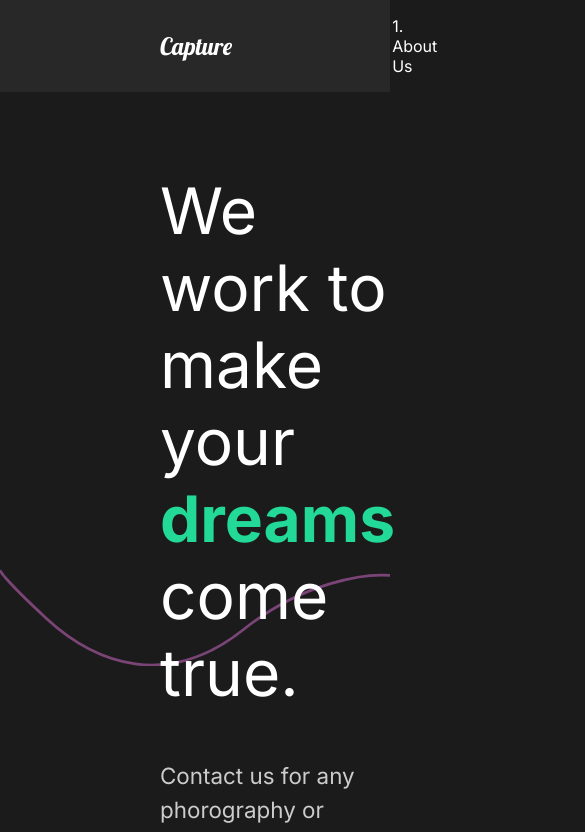
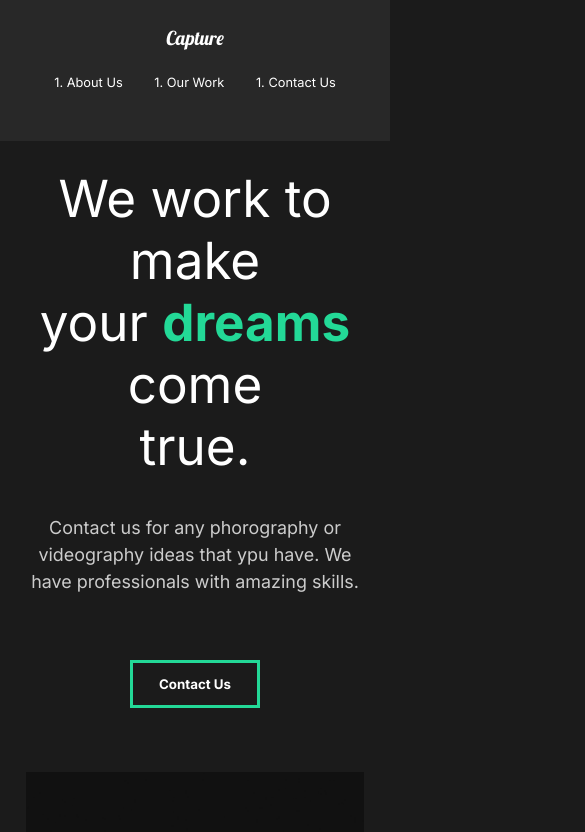
Before and after one commit to kaixuannnn/capture, a React (Create React App) app: page / in a window 390 px wide. Shown: the top 832 px of the page, 585 px wide, since content can reach past the window. Built offline with nearby package versions, Linux system fonts and the light colour scheme.

Commit message:
mobile responsive

```diff
--- a/src/Components/GlobalStyle.js
+++ b/src/Components/GlobalStyle.js
@@ -6,6 +6,12 @@
     margin: 0;
     padding: 0;
     box-sizing: border-box
+}
+
+html {
+    @media (max-width: 1700px){
+        font-size: 80%;
+    }
 }
 
 body{
--- a/src/Components/Nav.js
+++ b/src/Components/Nav.js
@@ -49,6 +49,22 @@
         padding-left: 10rem;
         position: relative;
     }
+    @media (max-width: 1300px){
+        flex-direction: column;
+        padding: 2rem 1rem;
+        #logo {
+            display: inline-blocl;
+            margin: 1rem;
+        }
+        ul{
+            padding: 2rem;
+            justify-content: space-around;
+            width: 100%;
+            li{
+                padding: 0;
+            }
+        }
+    }
 `;
 
 export default Nav;
--- a/src/Components/ServicesSection.js
+++ b/src/Components/ServicesSection.js
@@ -67,6 +67,9 @@
 const Cards=styled.div`
     display: flex;
     flex-wrap: wrap;
+    @media (max-width: 1300px){
+       justify-content: center;
+    }
 `
 const Card = styled.div`
     flex-basis: 20rem;
--- a/src/Components/useScroll.js
+++ b/src/Components/useScroll.js
@@ -3,7 +3,7 @@
 
 export const useScroll =()=>{
     const controls =useAnimation();
-    const [element, view] = useInView({threshold: 0.5});
+    const [element, view] = useInView({threshold: 0.3});
     if(view){
         controls.start('show')
     }else{
--- a/src/pages/ContactUs.js
+++ b/src/pages/ContactUs.js
@@ -49,11 +49,18 @@
     color: #353535;
     background-color: white;
     min-height: 90vh;
+    @media (max-width: 1300px){
+        padding: 2rem 2rem;
+        font-size: 1rem;
+    }
     `;
 
 const Title = styled.div`
     margin-bottom: 4rem;
     color: black;
+    @media (max-width: 1300px){
+        margin-top: 5rem;
+    }
 `;
 
 const Hide = styled.div`
--- a/src/pages/OurWork.js
+++ b/src/pages/OurWork.js
@@ -64,6 +64,9 @@
     min-height: 100vh;
     overflow: hidden;
     padding: 5rem 10rem;
+    @media (max-width: 1300px){
+      padding: 2rem 2rem;
+    }
     h2{
         padding: 1rem 0rem;
     }
--- a/src/styles.js
+++ b/src/styles.js
@@ -8,6 +8,11 @@
     justify-content: space-between;
     padding: 5rem 10rem;
     color: white;
+    @media (max-width: 1300px){
+        display: block;
+        padding: 2rem 2rem;
+        text-align: center;
+    }
 `;
 
 export const Description = styled.div`
@@ -16,6 +21,12 @@
     z-index: 2;
     h2{
         font-weight: lighter;
+    }
+    @media (max-width: 1300px){
+        padding: 0;
+        button {
+            margin: 2rem 0rem 5rem 0rem;
+        }
     }
 `;
 
```
Also changed, not shown: 1 other file (tests, documents, lock files or other folders).
